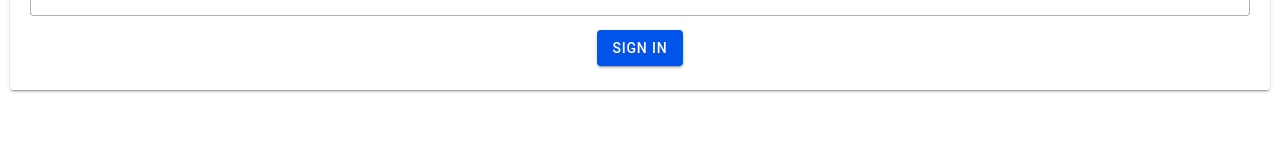
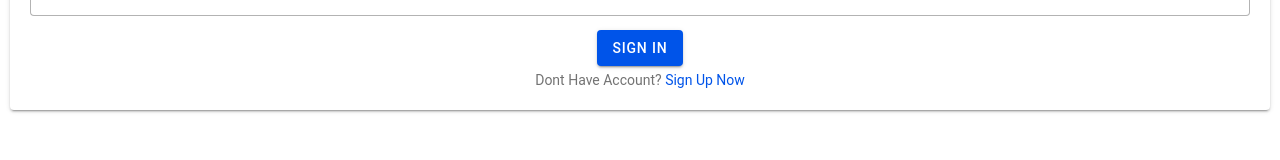
Before and after one commit to AyamNil/Attendify, a React (Vite) app: page /tab4 in a window 1280 px wide. Shown: the part 521-681 px from the top of the page. Built offline with nearby package versions, Linux system fonts and the light colour scheme.

Commit message:
signUp_now

```diff
--- a/src/pages/Tab4.tsx
+++ b/src/pages/Tab4.tsx
@@ -43,6 +43,9 @@ const Tab4: React.FC = () => {
             style={{ marginBottom: 10 }}
           ></IonInput>
           <IonButton>Sign In</IonButton>
+          <IonLabel>
+            <h6>Dont Have Account? <a href="">Sign Up Now</a></h6>
+          </IonLabel>
         </IonCard>
       </IonContent>
     </IonPage>
```
